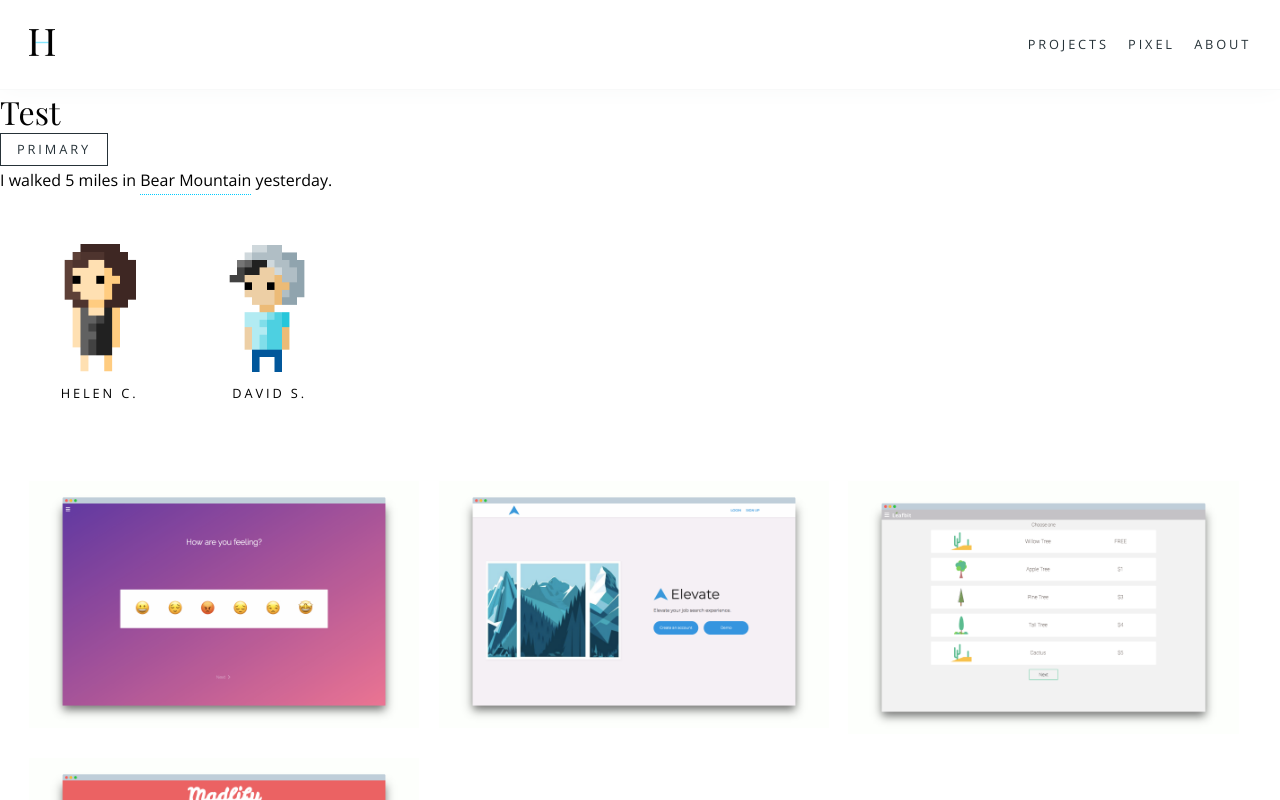
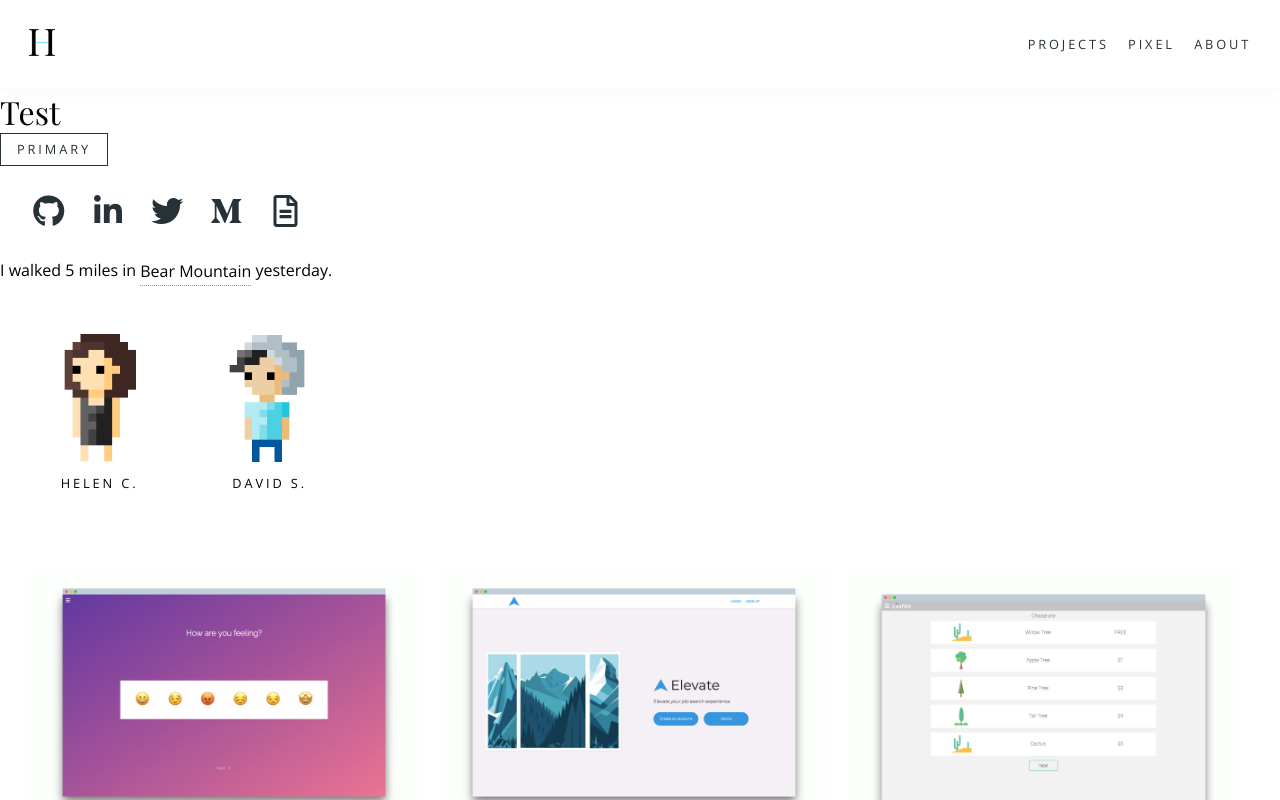
Before and after one commit to helencho/website, a React (Create React App) app: page /test in a window 1280 px wide. Shown: the top 800 px of the page. Built offline with nearby package versions, Linux system fonts and the light colour scheme.

Commit message:
use icons for social media links and set color/width

```diff
--- /dev/null
+++ b/src/components/elements/Social.js
@@ -0,0 +1,17 @@
+import React, { Component } from 'react';
+
+class Social extends Component {
+    render() {
+        return (
+            <div className="Social">
+                <a href="https://github.com/helencho" target="_blank"><i className="fab fa-github fa-2x fa-fw" /></a>
+                <a href="https://www.linkedin.com/in/haeyoungcho/" target="_blank"><i className="fab fa-linkedin-in fa-2x fa-fw" /></a>
+                <a href="https://twitter.com/hellohelencho" target="_blank"><i className="fab fa-twitter fa-2x fa-fw" /></a>
+                <a href="https://medium.com/@chocoga" target="_blank"><i className="fab fa-medium-m fa-2x fa-fw" /></a>
+                <a href="#" target="_blank"><i className="far fa-file-alt fa-2x fa-fw" /></a>
+            </div>
+        )
+    }
+}
+
+export default Social;
--- a/src/components/pages/About.js
+++ b/src/components/pages/About.js
@@ -1,10 +1,12 @@
 import React, { Component } from 'react';
+import Skills from '../elements/Skills';
 
 class About extends Component {
     render() {
         return (
-            <div className="About">
+            <div className="About fadein main-header">
                 <h1>About</h1>
+                <Skills />
             </div>
         )
     }
--- a/src/components/pages/Test.js
+++ b/src/components/pages/Test.js
@@ -4,6 +4,7 @@ import Anchor from '../elements/Anchor';
 import ProjectImage from '../elements/ProjectImage';
 import Pixel from '../elements/Pixel';
 import Skills from '../elements/Skills';
+import Social from '../elements/Social';
 import pixels from '../../db/pixel.json';
 import projects from '../../db/projects.json';
 
@@ -13,6 +14,7 @@ class Test extends Component {
             <div>
                 <h1>Test</h1>
                 <Button text="Primary" />
+                <Social />
                 <p>I walked 5 miles in <Anchor url="#" text="Bear Mountain" /> yesterday.</p>
                 <section className="showcase">
                     <Pixel data={pixels[0]} />
--- a/src/stylesheets/App.css
+++ b/src/stylesheets/App.css
@@ -284,6 +284,19 @@
 }
 
 /*--------------------*/
+/*       Social       */
+/*--------------------*/
+.Social {
+    padding: 1.2rem;
+}
+.Social a {
+    text-decoration: none;
+    color: var(--black, black);
+    display: inline-block;
+    margin: 0.6rem;
+}
+
+/*--------------------*/
 /*   Responsiveness   */
 /*    Media Queries   */
 /*--------------------*/
```
